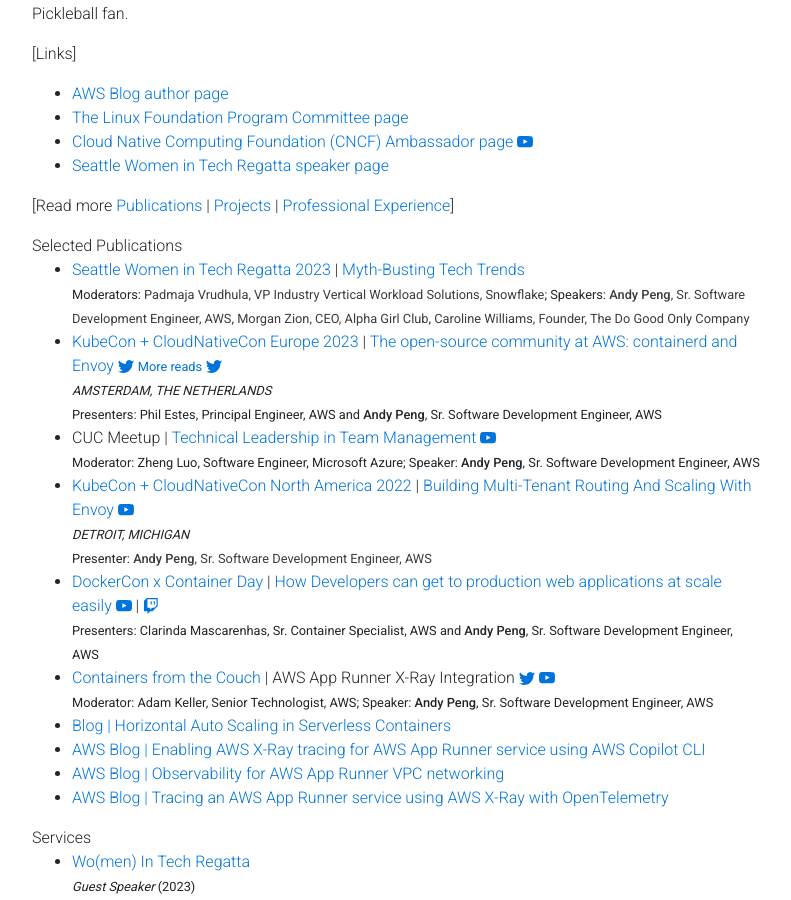
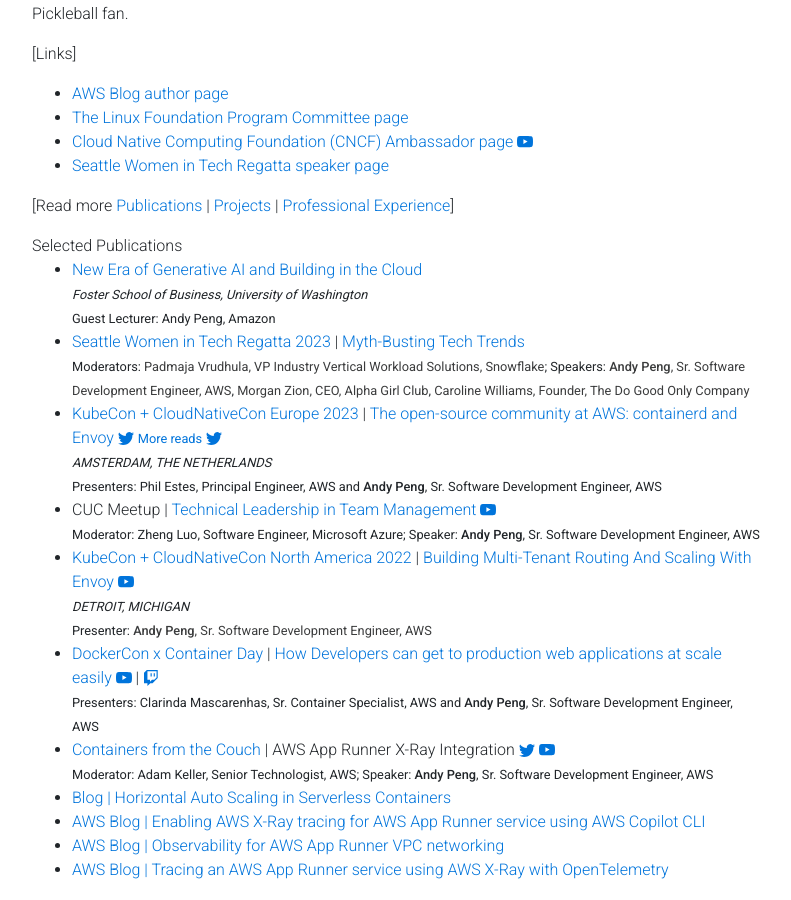
Before and after one commit to gfw001/gfw001.github.io, a Jekyll site: the page portfolio.html, which Jekyll copies as it is, in a window 1280 px wide and 900 px high, scrolled down 552 px. Shown: the whole window, without its empty margins (53-844 px from the left). Built offline with Jekyll 4.4.1, drawn with Linux system fonts in a browser that asks for light colours; nearby versions of some CDN libraries; a style sheet for code colours, icons or effects is not loaded.

Commit message:
Update portfolio.html

```diff
--- a/portfolio.html
+++ b/portfolio.html
@@ -276,6 +276,11 @@
 
       Selected Publications
 	<ul>
+	<li>
+		<a href="">New Era of Generative AI and Building in the Cloud</a><br>
+		<small><i>Foster School of Business, University of Washington</i></small><br>
+		<small>Guest Lecturer: Andy Peng, Amazon</small>
+	</li>
 	<li>
 		<a href="https://www.womenintechregatta.com/">Seattle Women in Tech Regatta 2023</a> | <a href="https://seattleregatta2023.sched.com/event/1LEF6/myth-busting-tech-trends-supported-by-northeastern-university-uw-medicine">Myth-Busting Tech Trends</a><br>
 		<small>Moderators: <a href="https://seattleregatta2023.sched.com/moderator/pvrudhula" style="color:#3A3B3C">Padmaja Vrudhula, VP Industry Vertical Workload Solutions, Snowflake</a>; Speakers: <a href="https://seattleregatta2023.sched.com/speaker/yiming_peng.2589xy9k?iframe=no" style="color:#3A3B3C"><strong>Andy Peng</strong>, Sr. Software Development Engineer, AWS</a>, <a href="https://seattleregatta2023.sched.com/speaker/morganziondesigns" style="color:#3A3B3C">Morgan Zion, CEO, Alpha Girl Club</a>, <a href="https://seattleregatta2023.sched.com/speaker/caroline542" style="color:#3A3B3C">Caroline Williams, Founder, The Do Good Only Company</a></small>
```
